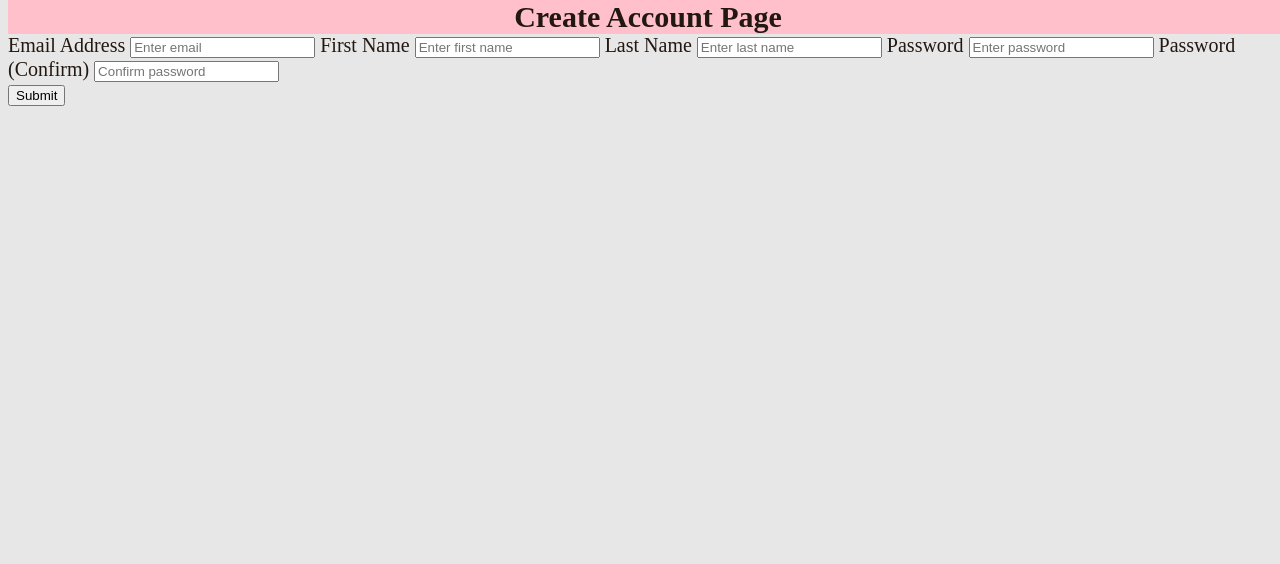
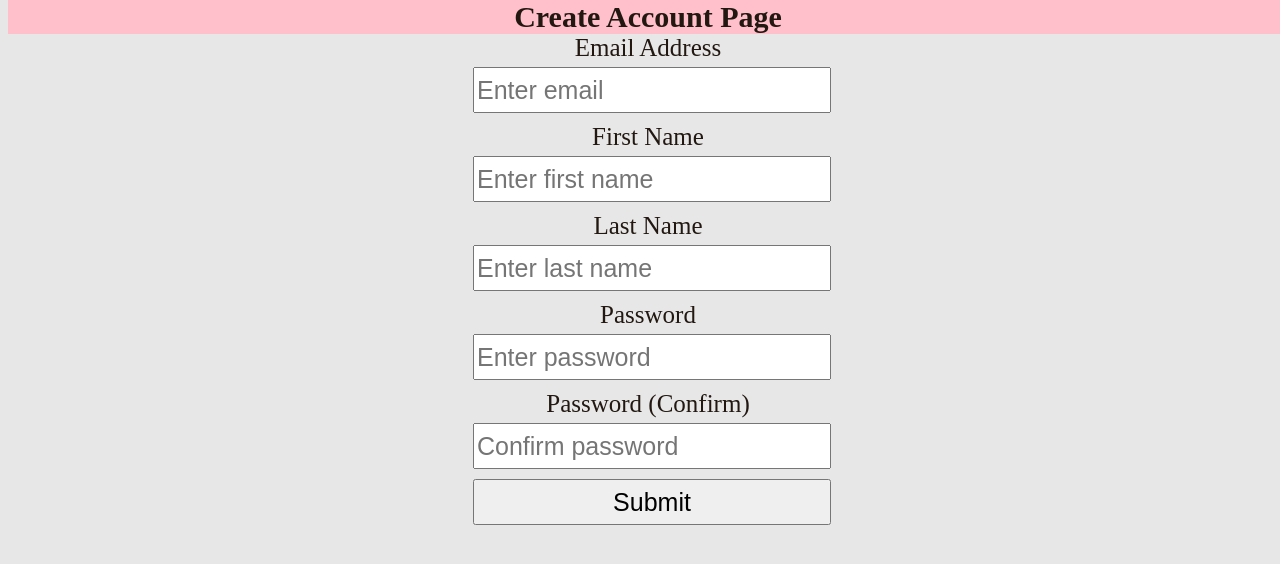
Before and after one commit to XBoxpsycho8192/WebAppProject, a Flask app: page /signup in a window 1280 px wide. Shown: the part 107-671 px from the top of the page. Run offline with Flask 3, Linux system fonts and the light colour scheme.

Commit message:
updated css for login

```diff
--- a/static/style.css
+++ b/static/style.css
@@ -40,7 +40,8 @@ p,h2,h3,h4 {
 }
 
 /*This effects the input boxes for the add_product page.*/
-#name,#price,#department,#quantity,#sku,#add_product{
+#name,#price,#department,#quantity,#sku,#add_product, #signup_form
+, #login_form, #email, #firstName, #lastName, #password1, #password2{
 	display: block;
 	margin-right: auto;
 	margin-left: auto;
@@ -52,7 +53,7 @@ p,h2,h3,h4 {
 
 
 /*This effects the input boxes for the add_product page. Slightly fixes the size of two of the boxes*/
-#submit_product,#department{
+#submit_product,#department, #submit_login, #submit_signup{
 	text-align: center;
 	font-size: 25px;
 	width: 358px;
@@ -60,7 +61,8 @@ p,h2,h3,h4 {
 
 
 /*This effects the input boxes label's for the add_product page.*/
-#name_label, #price_label, #department_label, #quantity_label, #sku_label{
+#name_label, #price_label, #department_label, #quantity_label, #sku_label
+, #email_label, #firstName_label, #lastName_label, #password1_label, #password2_label, #password_label{
 	display: block;
 	margin-right: auto;
 	margin-left: auto;
--- a/templates/index.html
+++ b/templates/index.html
@@ -20,7 +20,7 @@
     <nav>
         <a href="{{ url_for('views.home')}}">Home Page</a><br>
         <a href="{{ url_for('views.profile_page')}}">Profile Page</a><br>
-        <a href="{{ url_for('views.login')}}">Login Page</a><br>
+<!--        <a href="{{ url_for('views.login')}}">Login Page</a><br>-->
         <a href="{{ url_for('views.logout')}}">Press To Logout</a><br>
         <a href="{{ url_for('views.product_add')}}">Add New Product</a><br>
         <a href="{{ url_for('views.inventory_page')}}">View Inventory</a><br>
--- a/templates/login.html
+++ b/templates/login.html
@@ -32,15 +32,15 @@
     {% endwith %}
 
     {% block content %} <!--    Webpage content here-->
-    <form method="POST">
-      <label for="email">Email Address</label>
+    <form method="POST" id="login_form">
+      <label for="email" id="email_label">Email Address</label>
       <input type="email" id="email" name="email" placeholder="Enter email"/>
 
-      <label for="password1">Password</label>
+      <label for="password1" id="password_label">Password</label>
       <input type="password" id="password1" name="password" placeholder="Enter password"/>
 
       <div></div>
-      <button type="submit">Login</button>
+      <button type="submit" id="submit_login">Login</button>
     </form>
     {% endblock %}
 </div>
--- a/templates/signup.html
+++ b/templates/signup.html
@@ -2,22 +2,22 @@
 {% block title %}Create Account{% endblock %}
 {% block label %}Create Account Page{% endblock %}
 {% block content %}
-<form method="POST">
-  <label for="email">Email Address</label>
+<form method="POST" id="signup_form">
+  <label for="email" id="email_label">Email Address</label>
   <input type="email" id="email" name="email" placeholder="Enter email" required/>
 
-  <label for="firstName">First Name</label>
+  <label for="firstName" id="firstName_label">First Name</label>
   <input type="text" id="firstName" name="firstName" placeholder="Enter first name" required/>
 
-  <label for="lastName">Last Name</label>
+  <label for="lastName" id="lastName_label">Last Name</label>
   <input type="text" id="lastName" name="lastName" placeholder="Enter last name" required/>
 
-  <label for="password1">Password</label>
+  <label for="password1" id="password1_label">Password</label>
   <input type="password" id="password1" name="password1" placeholder="Enter password" required/>
 
-  <label for="password2">Password (Confirm)</label>
+  <label for="password2" id="password2_label">Password (Confirm)</label>
   <input type="password" id="password2" name="password2" placeholder="Confirm password" required/>
   <div></div>
-  <button type="submit">Submit</button>
+  <button type="submit" id="submit_signup">Submit</button>
 </form>
 {% endblock %}
```
